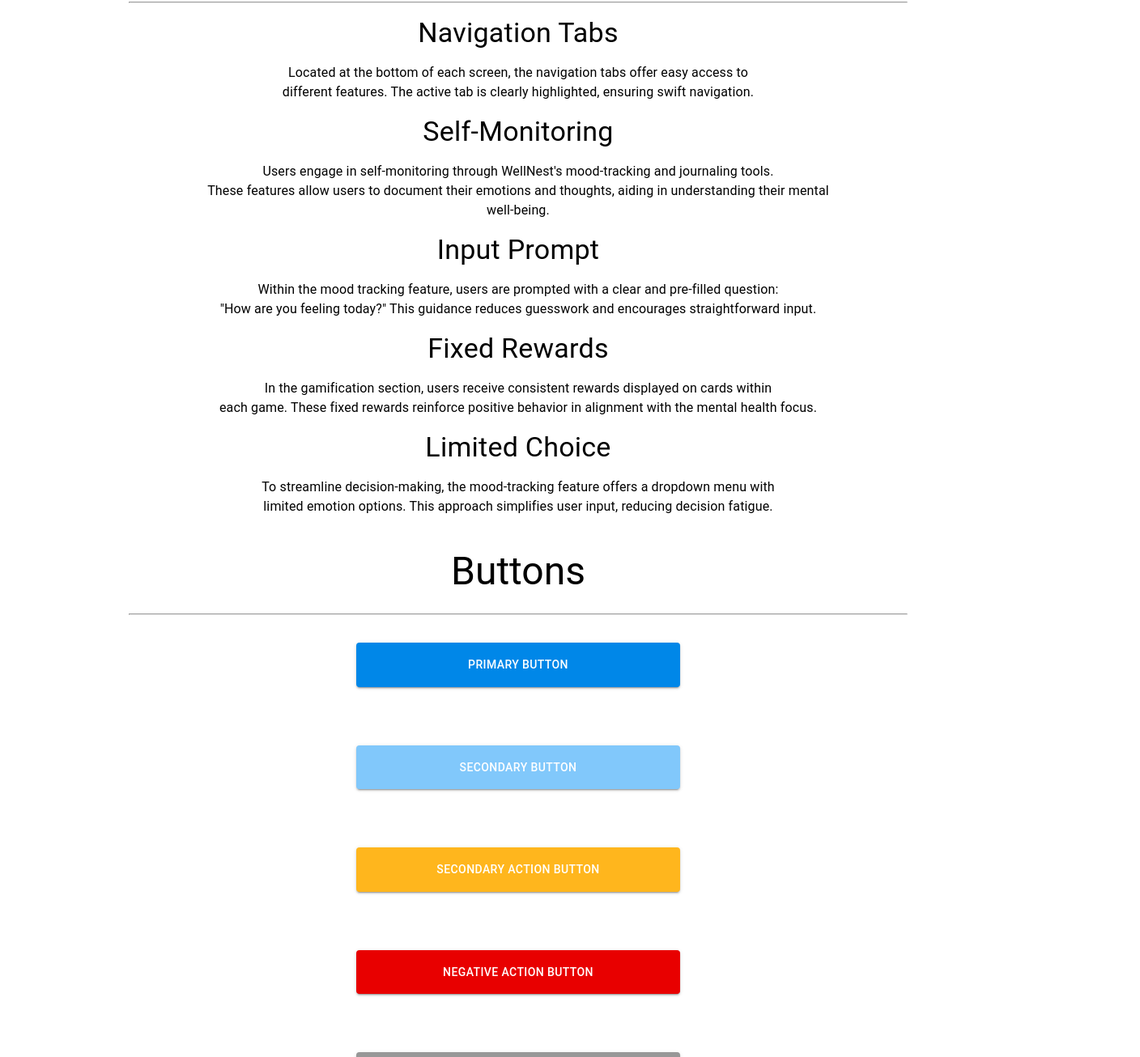
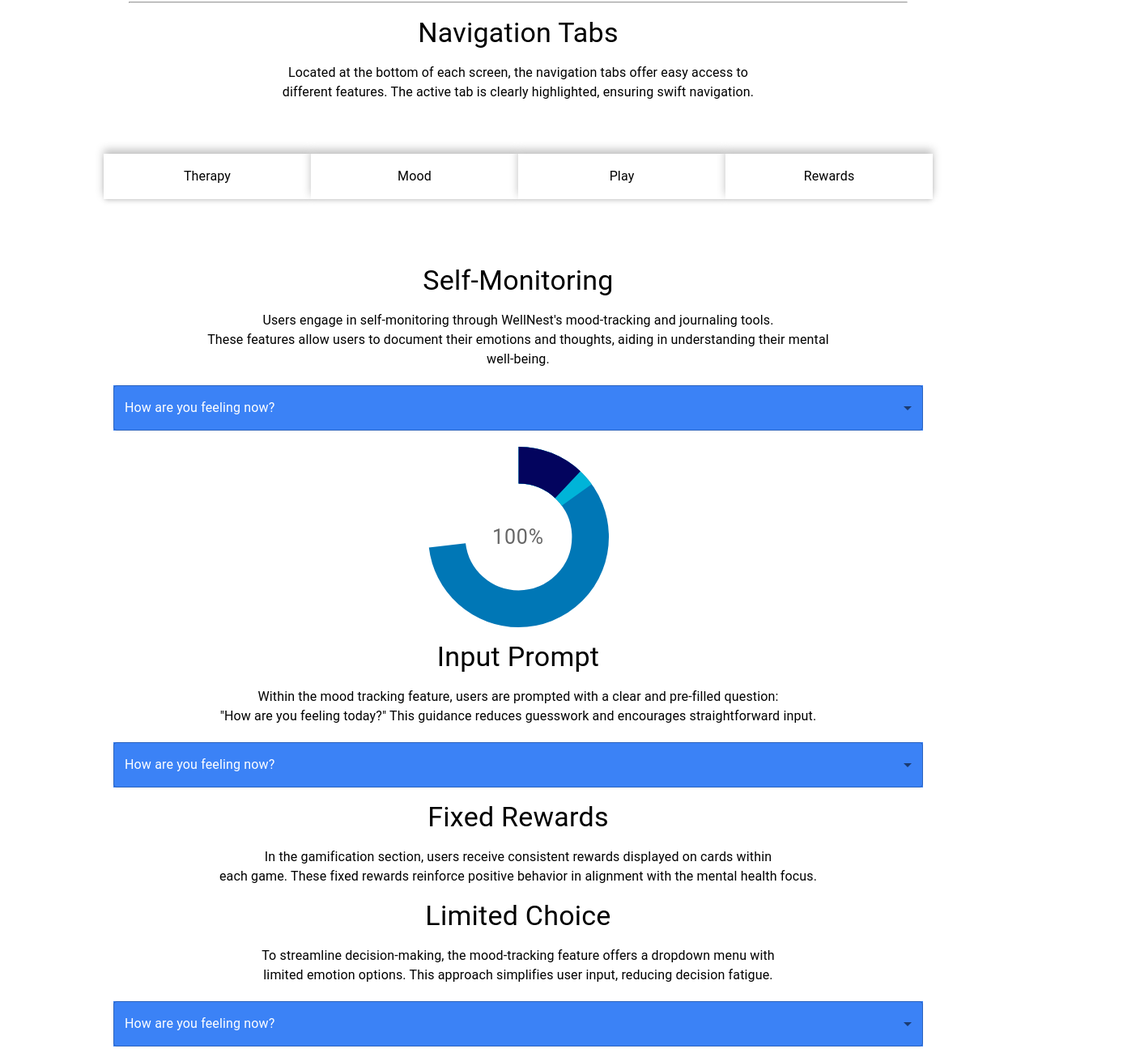
Before and after one commit to jraviS2023/WellNestStyleGuide, a React (Create React App) app: page / in a window 1280 px wide. Shown: the part 3660-4966 px from the top of the page at 81% size, 1408 px wide, since content can reach past the window. Built offline with nearby package versions, Linux system fonts and the light colour scheme.

Commit message:
added some design patterns

```diff
--- a/src/components/Content.jsx
+++ b/src/components/Content.jsx
@@ -219,6 +219,15 @@ const Content = () => {
           access to <br />
           different features. The active tab is clearly highlighted, ensuring
           swift navigation. <br />
+          <div
+            style={{
+              display: "flex",
+              justifyContent: "center",
+              alignItems: "center"
+            }}
+          >
+            <BottomNavbar></BottomNavbar>
+          </div>
         </Typography>
         <Typography variant="h4" sx={{ marginTop: "1rem" }}>
           Self-Monitoring
@@ -230,6 +239,33 @@ const Content = () => {
           aiding in understanding their mental <br />
           well-being.
         </Typography>
+        <div
+          style={{
+            display: "flex",
+            justifyContent: "center",
+            alignItems: "center"
+          }}
+        >
+          <div style={{ width: "1000px" }}>
+            <BasicSelect
+              mt={"mt-5"}
+              bgColor={"blue"}
+              textColor={"white"}
+              label={"How are you feeling now?"}
+              list={moods}
+              onChange={() => { }}
+            />
+          </div>
+        </div>
+        <div
+          style={{
+            display: "flex",
+            justifyContent: "center",
+            alignItems: "center"
+          }}
+        >
+          <DonutChart></DonutChart>
+        </div>
         <Typography variant="h4" sx={{ marginTop: "1rem" }}>
           Input Prompt
         </Typography>
@@ -239,6 +275,24 @@ const Content = () => {
           "How are you feeling today?" This guidance reduces guesswork and
           encourages straightforward input. <br />
         </Typography>
+        <div
+          style={{
+            display: "flex",
+            justifyContent: "center",
+            alignItems: "center"
+          }}
+        >
+          <div style={{ width: "1000px" }}>
+            <BasicSelect
+              mt={"mt-5"}
+              bgColor={"blue"}
+              textColor={"white"}
+              label={"How are you feeling now?"}
+              list={moods}
+              onChange={() => { }}
+            />
+          </div>
+        </div>
         <Typography variant="h4" sx={{ marginTop: "1rem" }}>
           Fixed Rewards
         </Typography>
@@ -257,6 +311,24 @@ const Content = () => {
           limited emotion options. This approach simplifies user input, reducing
           decision fatigue. <br />
         </Typography>
+        <div
+          style={{
+            display: "flex",
+            justifyContent: "center",
+            alignItems: "center"
+          }}
+        >
+          <div style={{ width: "1000px" }}>
+            <BasicSelect
+              mt={"mt-5"}
+              bgColor={"blue"}
+              textColor={"white"}
+              label={"How are you feeling now?"}
+              list={moods}
+              onChange={() => { }}
+            />
+          </div>
+        </div>
       </section>
       {/* BUTTON SECTION */}
       <section
@@ -460,7 +532,7 @@ const Content = () => {
         ></ReusableModal>
       </section>
       {/* MENU SECTION */}
-      <section id="menus" className="mt-10">
+      <section id="menus" className="mt-10 justify-items-center">
         <Typography variant="h3">Menus</Typography>
         <hr className="w-3/4" />
         <div
@@ -477,11 +549,19 @@ const Content = () => {
               textColor={"white"}
               label={"How are you feeling now?"}
               list={moods}
-              onChange={() => {}}
+              onChange={() => { }}
             />
           </div>
         </div>
-        <BottomNavbar></BottomNavbar>
+        <div
+          style={{
+            display: "flex",
+            justifyContent: "center",
+            alignItems: "center"
+          }}
+        >
+          <BottomNavbar></BottomNavbar>
+        </div>
       </section>
       <section id="data" className="mt-10 mb-20 grid justify-items-center">
         <Typography variant="h3">Data Visualization</Typography>
```
